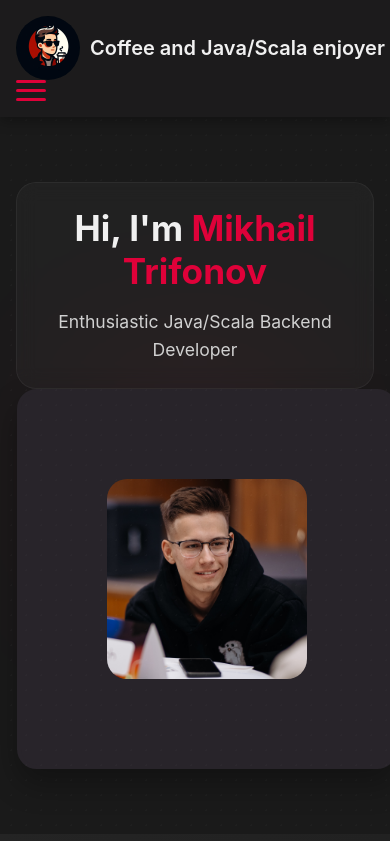
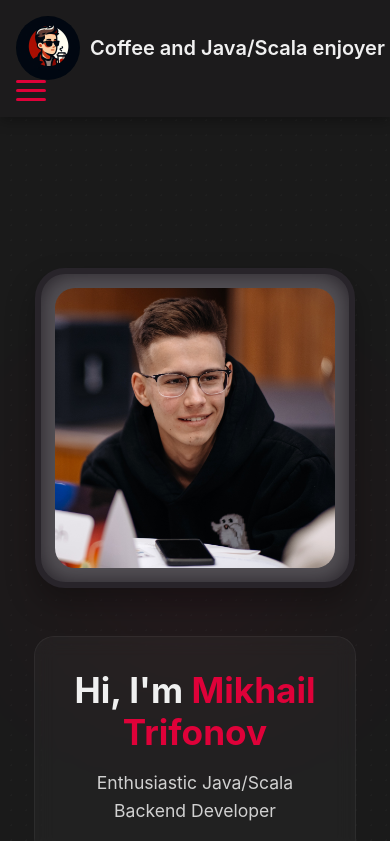
Before and after one commit to LuminiteTime/portfolio, a React (Vite) app: page / in a window 390 px wide. Shown: the top 841 px of the page. Built offline with nearby package versions, Linux system fonts and the light colour scheme.

Commit message:
MOBILE: Fix hero photo

```diff
--- a/src/styles/hero.css
+++ b/src/styles/hero.css
@@ -128,21 +128,24 @@
 
 .hero-photo-container {
     position: relative;
-    margin-left: 1.5rem;
+    margin-left: 3rem;
+    transform: scale(1.05);
+    z-index: 2;
 }
 
 .photo-frame {
     position: relative;
-    width: 380px;
-    height: 380px;
-    border-radius: 20px;
+    width: 480px;
+    height: 480px;
+    border-radius: 30px;
     overflow: hidden;
     background: #28242a;
     box-shadow: 0 15px 30px rgba(0, 0, 0, 0.3);
     display: flex;
     align-items: center;
     justify-content: center;
-    border: 4px solid #28242a;
+    border: 6px solid #28242a;
+    transform: translateY(-20px);
 }
 
 .hero-photo {
@@ -151,12 +154,12 @@
     border-radius: 20px;
     object-fit: cover;
     transition: transform 0.3s ease;
+    filter: brightness(1.05);
 }
 
 .hero-photo:hover {
     transform: scale(1.1);
 }
-
 
 .photo-frame::before {
     content: '';
@@ -197,14 +200,27 @@
         flex-direction: column;
         align-items: center;
         padding: 2rem 1rem;
+        gap: 2rem;
+        justify-content: flex-start;
+        min-height: 100vh;
+        padding: 3rem 1rem;
+        gap: 3rem;
+        justify-content: center;
     }
 
     .hero-content {
         text-align: center;
+        margin-top: 2rem;
+        padding: 1.5rem;
+        max-width: 100%;
+        padding: 2rem;
+        max-width: 90%;
+        margin: 0 auto;
     }
 
     .hero h1 {
         font-size: 2.2rem;
+        font-size: 2.4rem;
     }
 
     .hero-title {
@@ -213,6 +229,7 @@
 
     .hero-subtitle {
         font-size: 1rem;
+        font-size: 1.2rem;
     }
 
     .hero p {
@@ -220,7 +237,50 @@
     }
 
     .hero-photo {
-        width: 200px;
-        height: 200px;
+        width: 280px;
+        height: 280px;
+    }
+
+    .photo-frame::after {
+        width: 500px;
+        transform: translateY(0);
+    }
+
+    .hero-photo-container {
+        margin: 0;
+        margin-top: 1rem;
+        order: -1;
+        padding-top: 2rem;
+        transform: scale(1);
+        order: -1;
+    }
+
+    .photo-frame {
+        transform: translateY(0);
+        margin: 0 auto;
     }
 }
+
+@media (max-width: 480px) {
+    .photo-frame {
+        width: 240px;
+        height: 240px;
+        width: 320px;
+        height: 320px;
+    }
+
+    .hero h1 {
+        font-size: 2.2rem;
+    }
+
+    .hero-subtitle {
+        font-size: 1.1rem;
+    }
+}
+
+@media (max-width: 360px) {
+    .photo-frame {
+        width: 280px;
+        height: 280px;
+    }
+}
```
